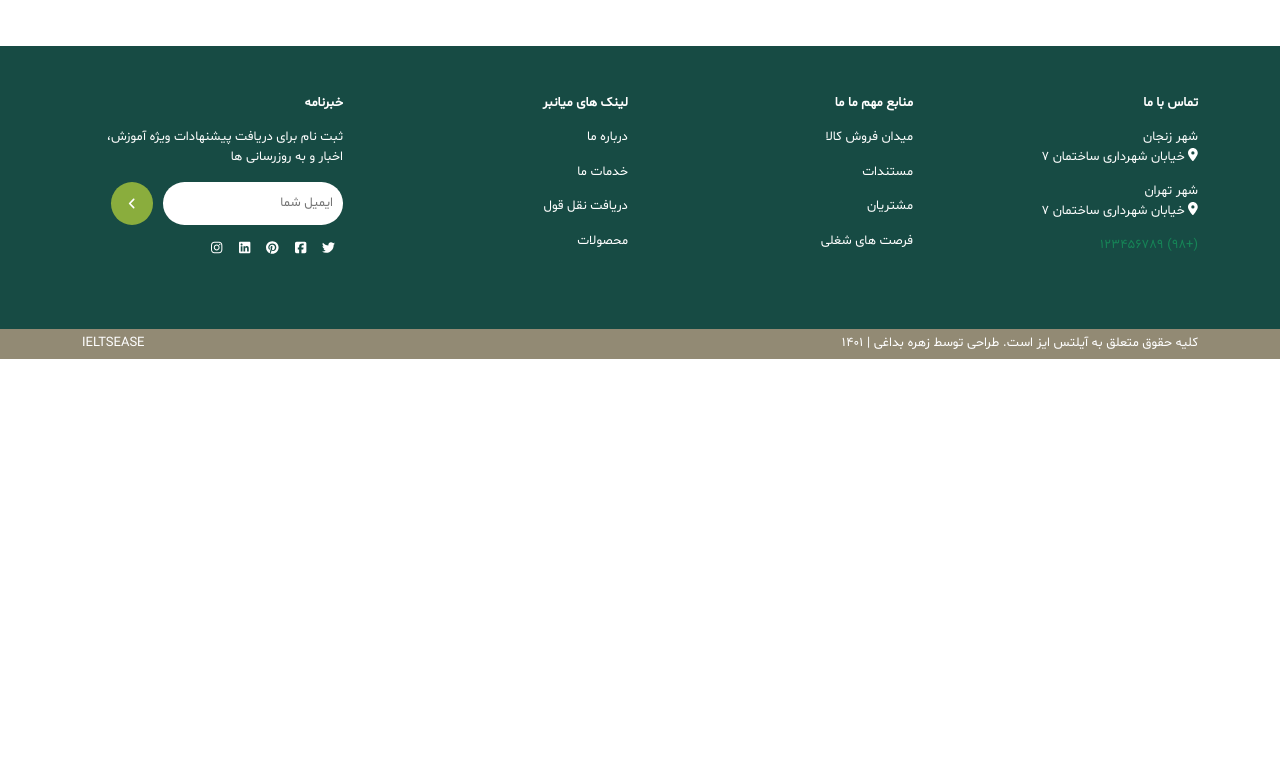
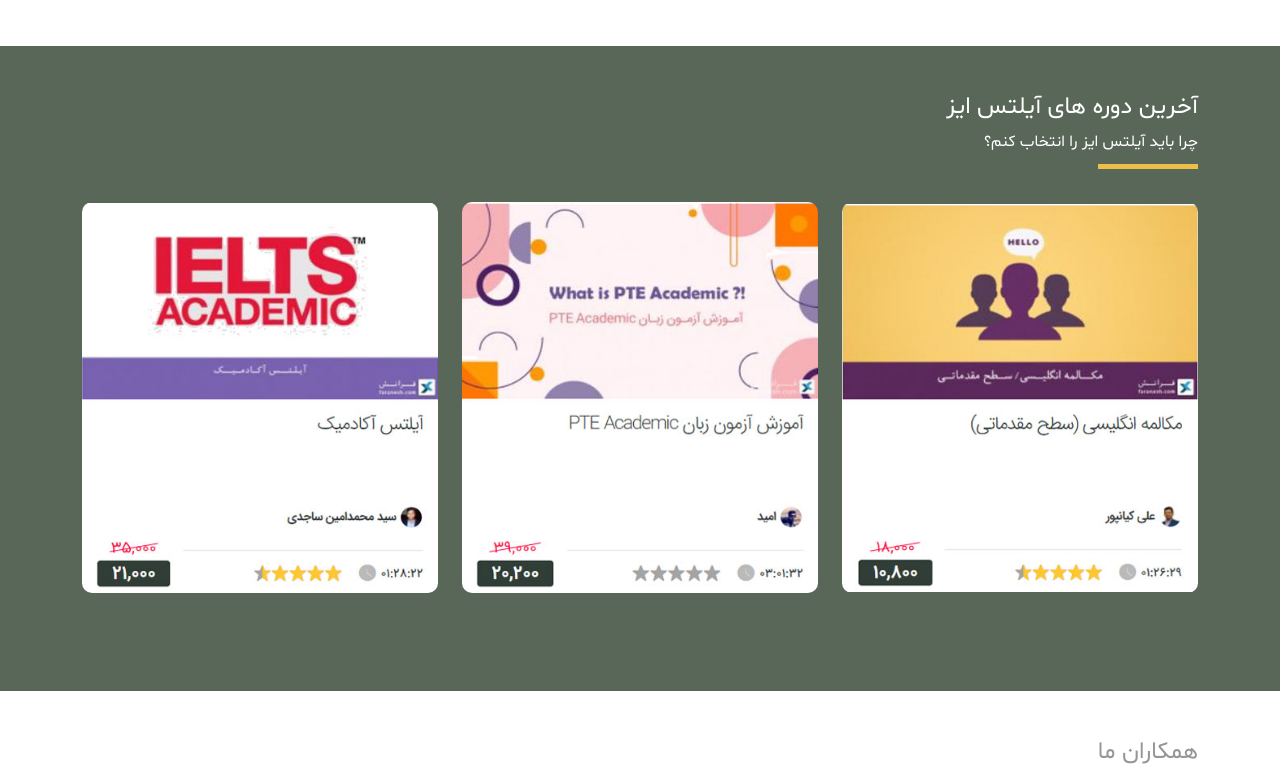
Before and after one commit to Bodaghi73/roshdana-final-project, a React (Create React App) app: page /archive in a window 1280 px wide. Shown: the part 1831-2600 px from the top of the page. Before the commit the page ends 2190 px from the top, so only its background shows below. Built offline with nearby package versions, Linux system fonts and the light colour scheme.

Commit message:
add component

```diff
--- a/src/pages/archive.js
+++ b/src/pages/archive.js
@@ -1,12 +1,16 @@
 //pages & components
 import ArchiveTitle from "../components/archive-title";
 import Ielts from "../components/ielts";
+import BuyCourse from "../components/buy-course";
+import Partners from "../components/partners";
 
 function Archive() {
 	return (
 		<div>
 			<ArchiveTitle></ArchiveTitle>
 			<Ielts></Ielts>
+			<BuyCourse></BuyCourse>
+			<Partners></Partners>
 		</div>
 	);
 }
```
